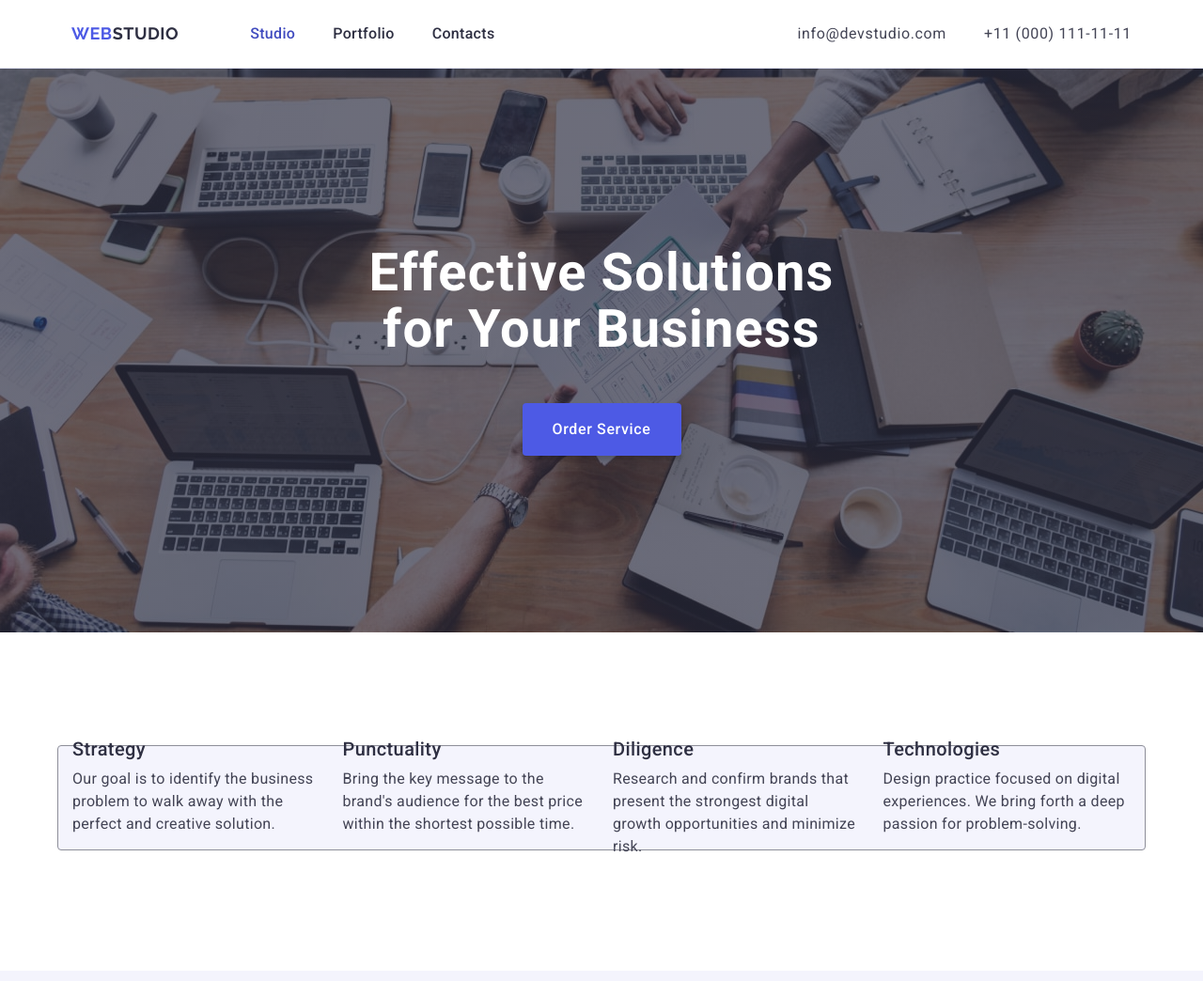
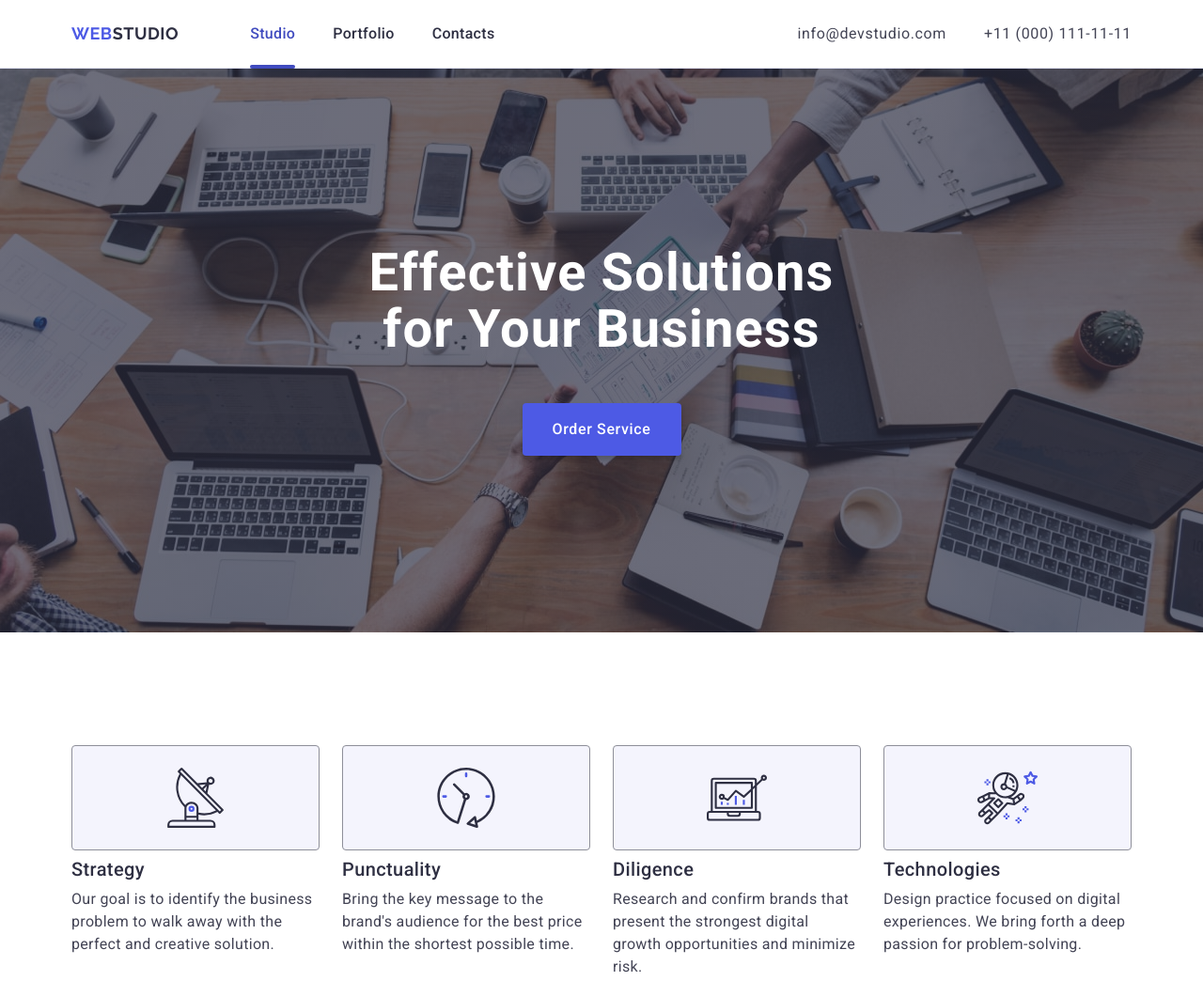
Before and after one commit to LobanovSK/goit-markup-hw-06, a plain HTML site: page index.html in a window 1280 px wide. Shown: the top 1044 px of the page at 94% size. Drawn offline with nearby package versions, Linux system fonts and the light colour scheme.

Commit message:
desktop styles

```diff
--- a/css/styles.css
+++ b/css/styles.css
@@ -561,7 +561,7 @@ a {
     border-radius: 2px;
     width: 100%;
     height: 4px;
-    background-color: var(--accent-color);
+    background-color: #404bbf;
   }
 
   .nav-link {
@@ -781,7 +781,7 @@ a {
     width: calc((100% - 72px) / 4);
   }
 
-  .section-two-container {
+  .advantages-icon-contant {
     border: 1px solid #8e8f99;
     border-radius: 4px;
     height: 112px;
@@ -865,7 +865,7 @@ a {
     gap: 0;
   }
 
-  .footer-logo-contant {
+  .footer-logo-content {
     margin-right: 120px;
   }
 
```
